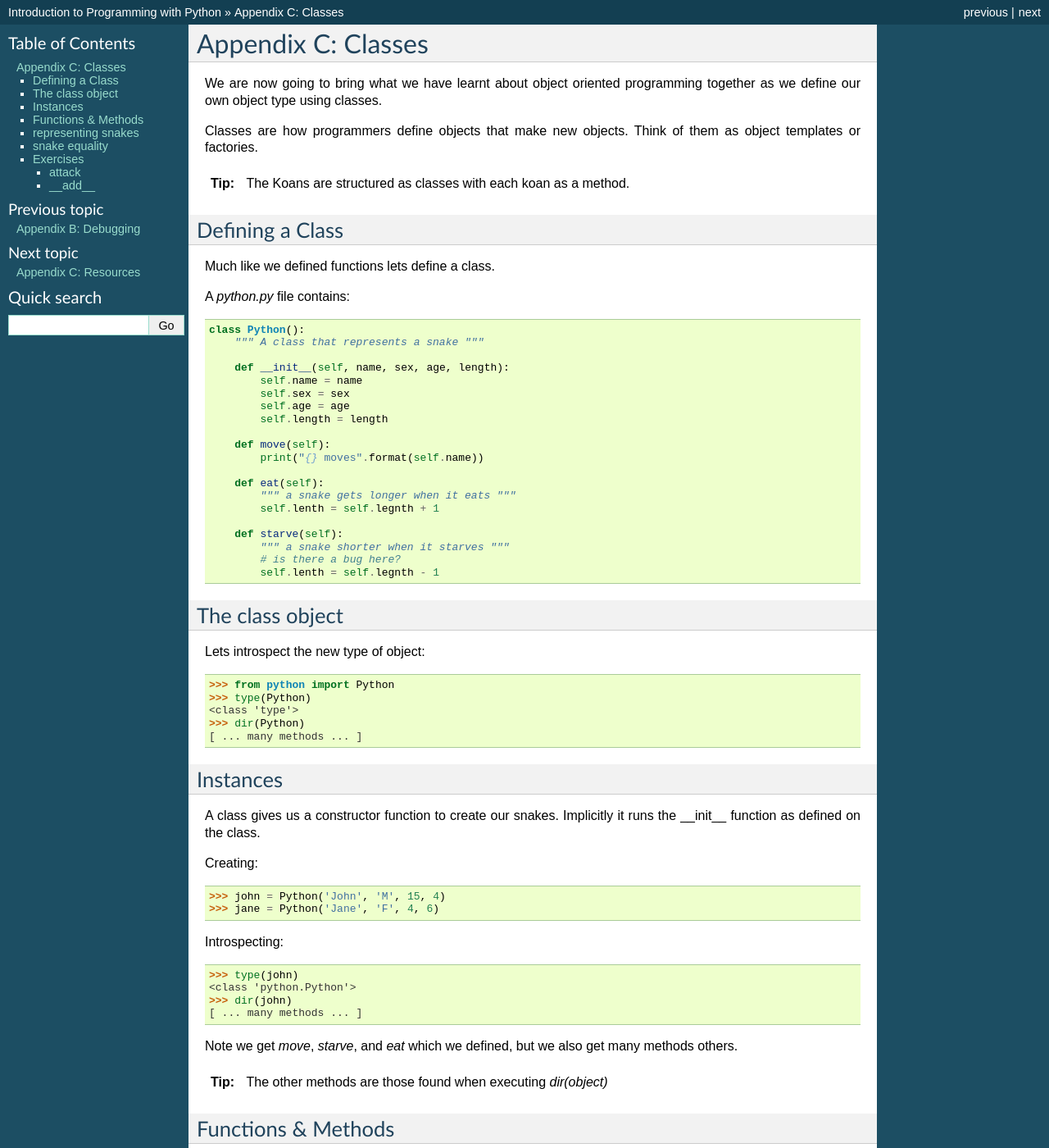
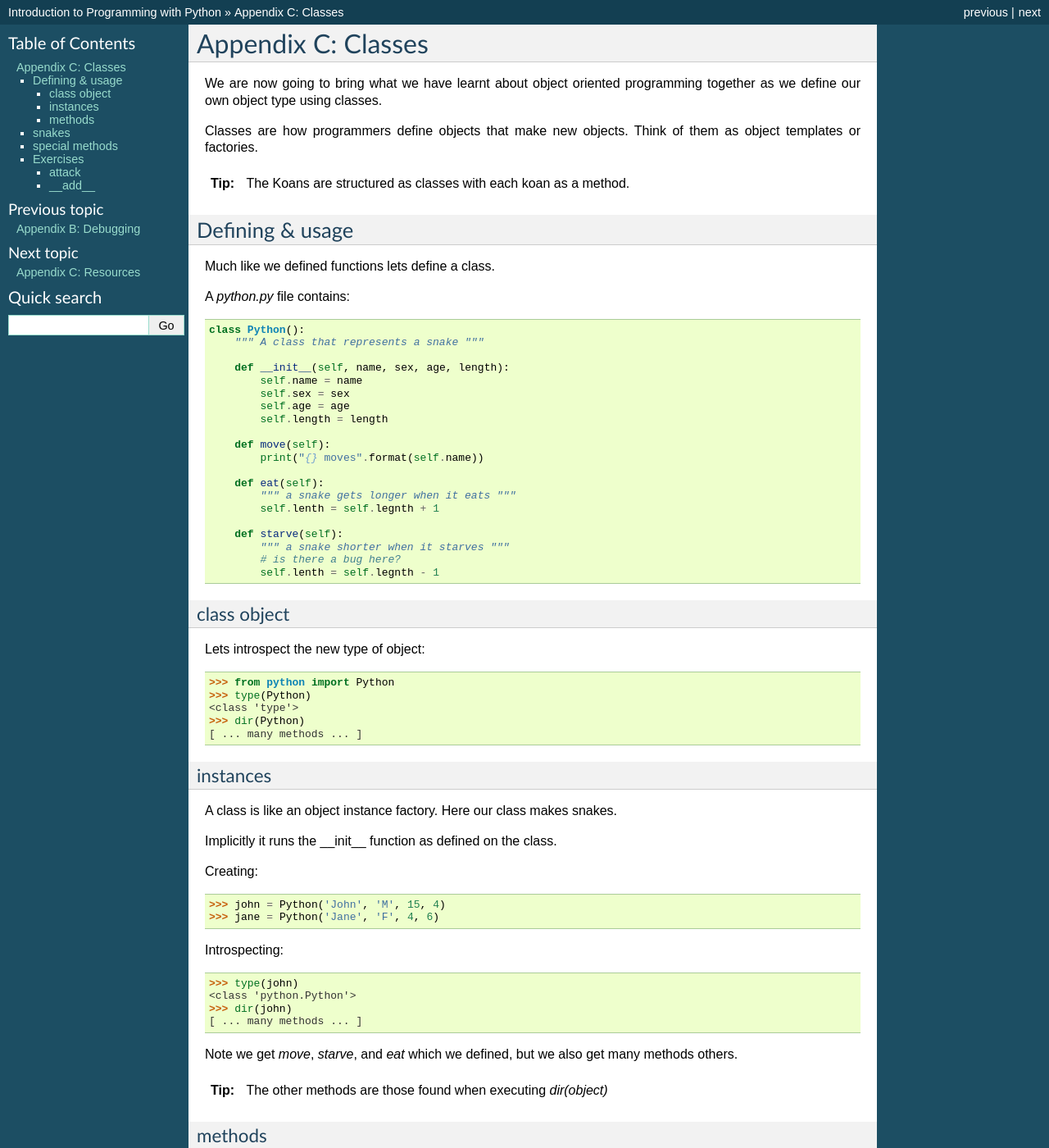
Before and after one commit to gu-lseg/intro-to-programming, a Sphinx documentation site: the page built from source/appendix_classes.rst, in a window 1280 px wide and 1400 px high. Shown: the whole window at 82% size. Built offline with Sphinx 7.4.7, drawn with Linux system fonts in a browser that asks for light colours; some of the changed text lies outside the part shown.

Commit message:
reordering classes

```diff
--- a/source/appendix_classes.rst
+++ b/source/appendix_classes.rst
@@ -11,7 +11,7 @@ as object templates or factories.
 
     The Koans are structured as classes with each koan as a method.
 
-Defining a Class
+Defining & usage
 ================
 
 Much like we defined functions lets define a class.
@@ -41,8 +41,8 @@ A `python.py` file contains::
 
 
 
-The class object
-================
+class object
+------------
 
 Lets introspect the new type of object::
 
@@ -52,12 +52,12 @@ Lets introspect the new type of object::
     >>> dir(Python)
     [ ... many methods ... ]
 
+instances
+---------
 
-Instances
-=========
+A class is like an object instance factory. Here our class makes snakes.
 
-A class gives us a constructor function to create our snakes. Implicitly it
-runs the __init__ function as defined on the class.
+Implicitly it runs the __init__ function as defined on the class.
 
 Creating::
 
@@ -78,8 +78,8 @@ Note we get `move`, `starve`, and `eat`  which we defined, but we also get many
 
     The other methods are those found when executing `dir(object)`
 
-Functions & Methods
-===================
+methods
+-------
 
 ::
 
@@ -92,8 +92,8 @@ A function and a method are very similar. A function can stand alone, a method
 however is 'bound' to an object. When defined methods always take self as their
 first argument. It is thereby implicit when called.
 
-representing snakes
-===================
+snakes
+======
 
 The `__str__` special method is called on an object when we pass it to the `print` function.
 
@@ -119,8 +119,8 @@ results::
     >>> print(john)
     ~-=====%>
 
-snake equality
-==============
+special methods
+===============
 
 
 Exercises
```
